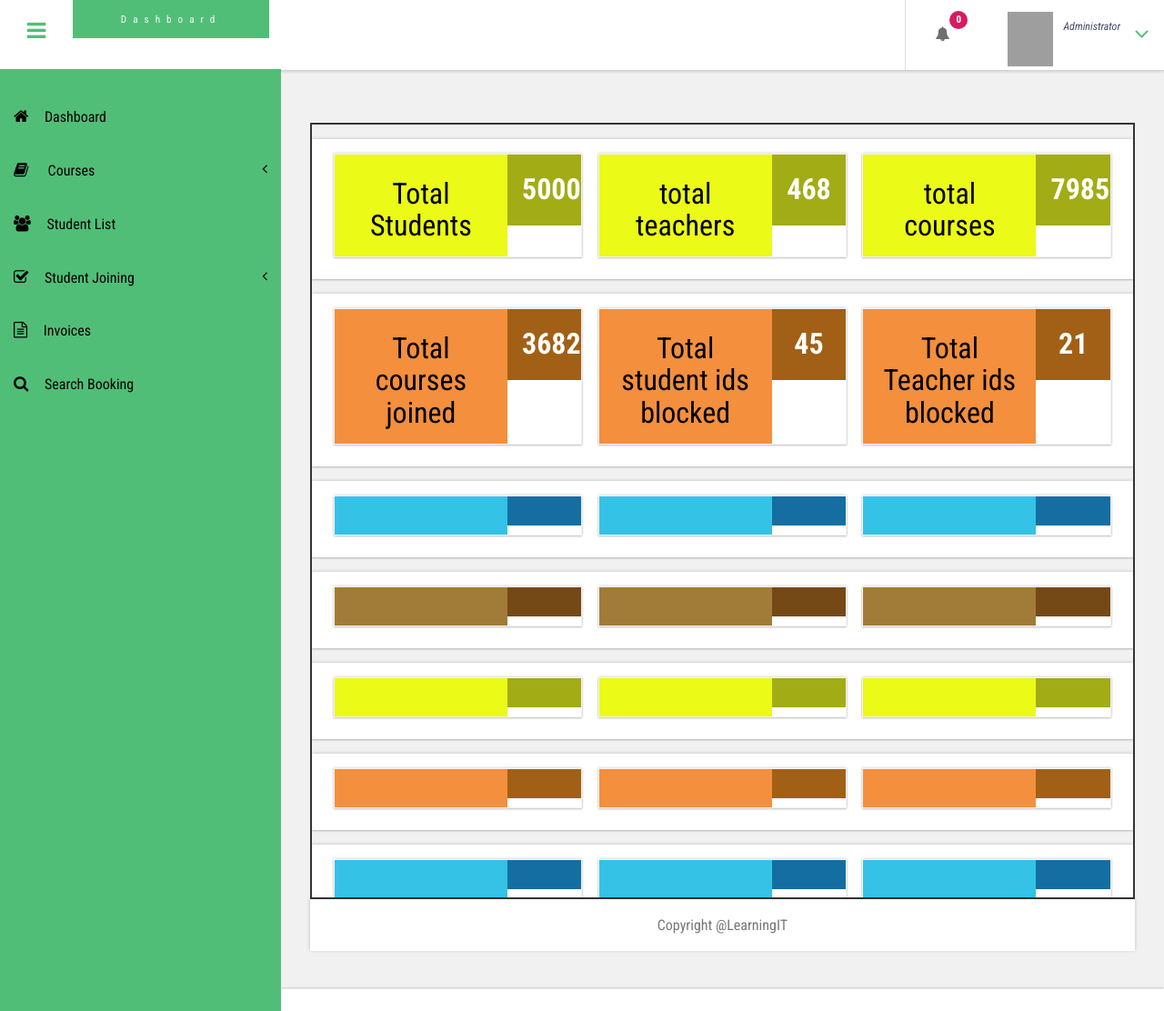
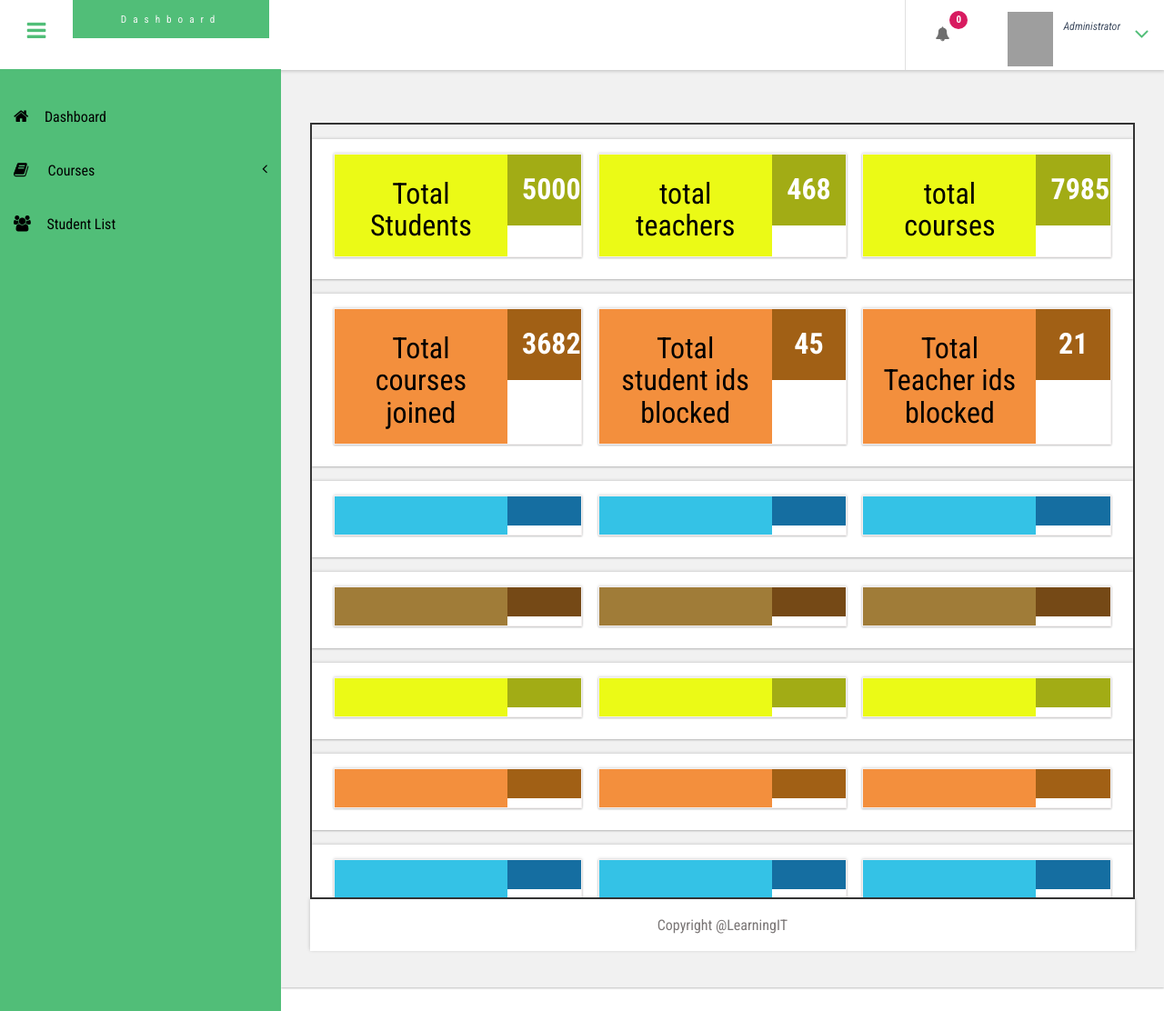
Before and after one commit to shrustisavant20/academia-internship-project, a PHP site: page /teacher_dashboard/dashboard.php in a window 1280 px wide. Shown: the top 1112 px of the page at 91% size. Run offline with PHP 8.4, Linux system fonts and the light colour scheme; a user stored in the database is signed in; data comes from the database, SQL or seed files in the repository; data that the repository does not hold is empty; some web fonts are replaced; grey boxes are pictures that could not be loaded.

Commit message:
Add files via upload

```diff
--- a/teacher_dashboard/includes/sidebar.php
+++ b/teacher_dashboard/includes/sidebar.php
@@ -33,24 +33,10 @@
             </li>
 
             <li>
-              <a href="customer-list.php" class="chart-nav"><i class="fa fa-users nav_icon"></i>Student List</a>
+              <a href="student-list.php" class="chart-nav"><i class="fa fa-users nav_icon"></i>Student List</a>
             </li>
 
-              <li>
-              <a href="#"><i class="fa fa-check-square-o nav_icon"></i>Student Joining<span class="fa arrow"></span></a>
-              <ul class="nav nav-second-level collapse">
-                 <li><a href="bwdates-customers.php"> B/w dates</a></li>
-              </ul>
-              <!-- //nav-second-level -->
-            </li>
 
-            <li>
-              <a href="invoices.php" class="chart-nav"><i class="fa fa-file-text-o nav_icon"></i>Invoices</a>
-            </li>
-
-            <li>
-              <a href="search-booking.php" class="chart-nav"><i class="fa fa-search nav_icon"></i>Search Booking</a>
-            </li>
 
           </ul>
           <!-- //sidebar-collapse -->
```
